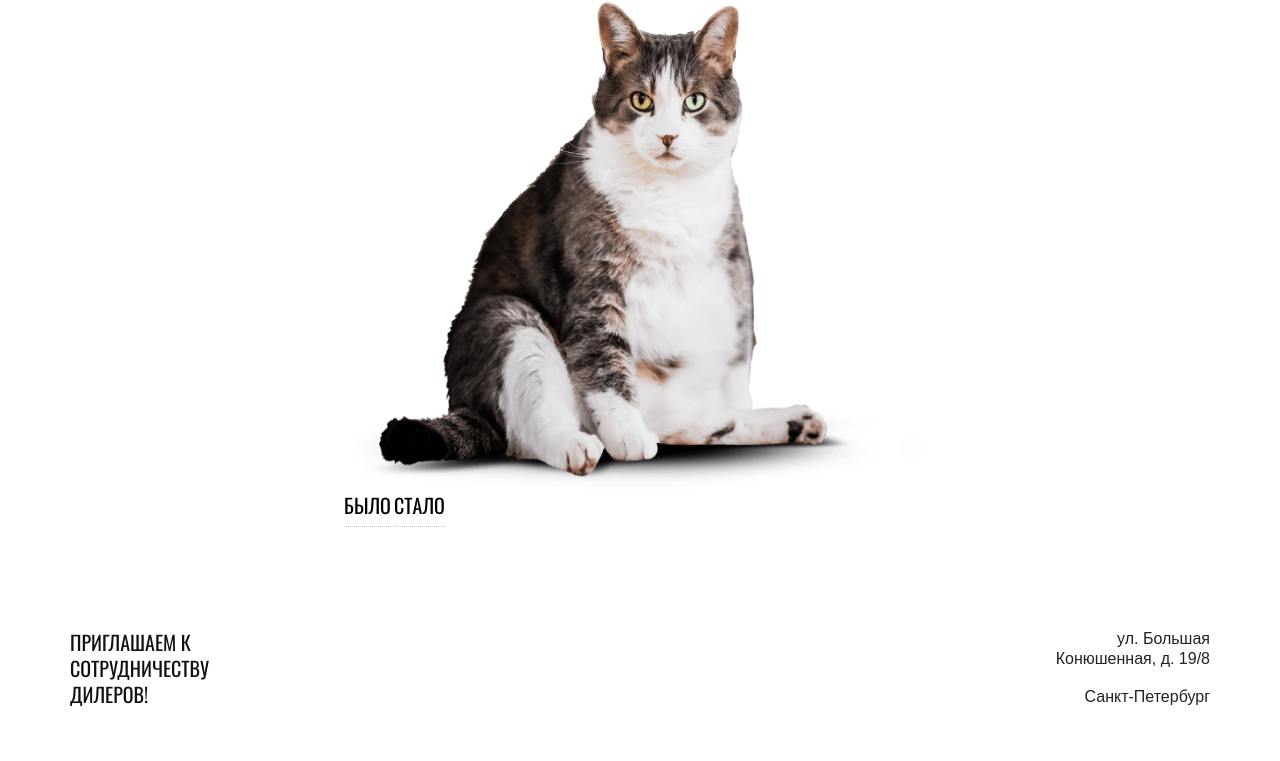
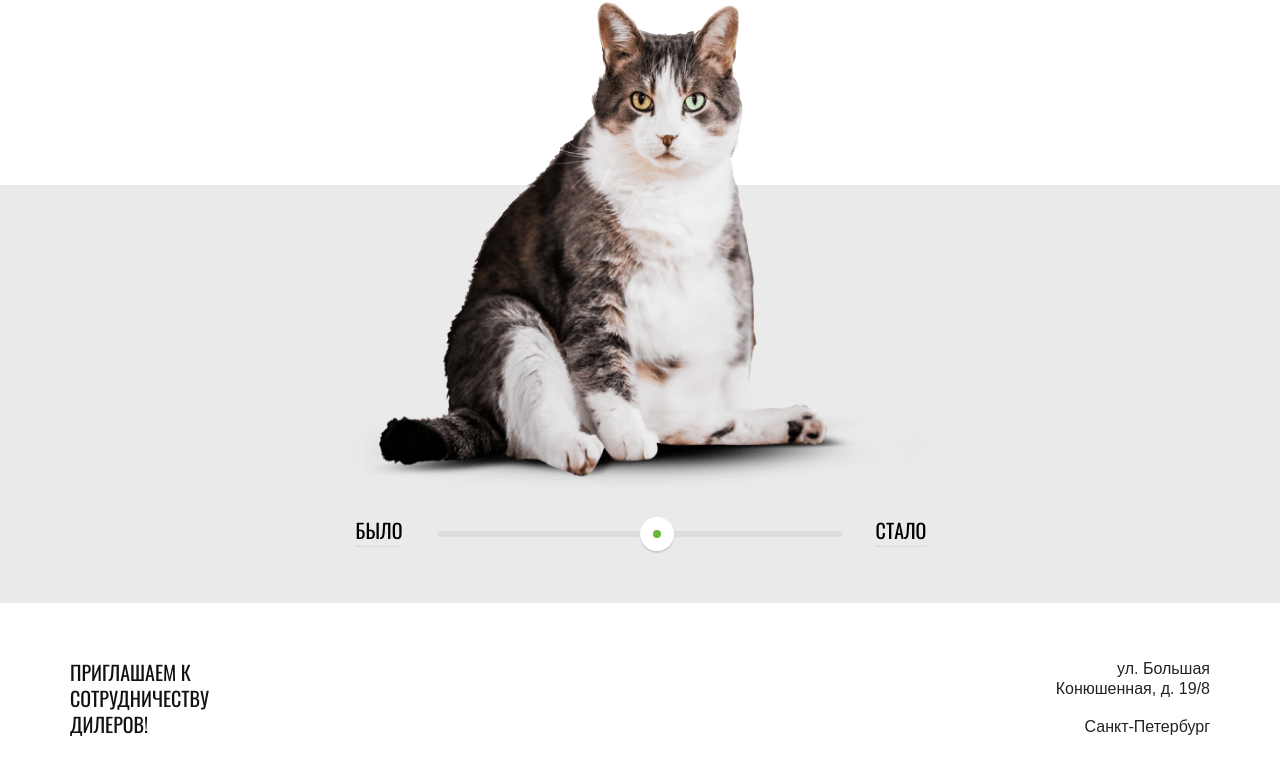
Before and after one commit to samuse-va/cat-energy, a website: page source/index.html in a window 1280 px wide. Shown: the part 2877-3638 px from the top of the page. Drawn offline with nearby package versions, Linux system fonts and the light colour scheme; files that its build step writes are made by us from their sources; grey boxes are pictures that could not be loaded.

Commit message:
example styles

```diff
--- a/source/index.html
+++ b/source/index.html
@@ -177,8 +177,11 @@
                   alt="Фото Бориса до"
                 />
                 <div class="example__filter-wrapper">
-                  <span class="example__filter">Было</span>
-                  <span class="example__filter">Стало</span>
+                  <span class="example__filter-text">Было</span>
+                  <div class="example__filter">
+                    <div class="example__filter-toggle"></div>
+                  </div>
+                  <span class="example__filter-text">Стало</span>
                 </div>
               </div>
             </div>
--- a/source/less/blocks/example.less
+++ b/source/less/blocks/example.less
@@ -7,10 +7,16 @@
     padding-top: 43px;
     padding-bottom: 56px;
     border-top: 1px solid @menu-border;
-    background-color: @basic-white;
+    background: linear-gradient(
+      @basic-white 0%,
+      @basic-white 60%,
+      @example-grey 60%
+    );
   }
   @media (min-width: @desktop-width) {
+    padding-top: 0;
     padding-bottom: 0;
+    border: none;
   }
 }
 .example__wrapper {
@@ -50,6 +56,7 @@
   @media (min-width: @desktop-width) {
     margin-top: 69px;
     flex-direction: row;
+    position: relative;
   }
 }
 .example-results__list {
@@ -167,16 +174,47 @@
   }
   @media (min-width: @desktop-width) {
     margin-top: 0;
+    position: absolute;
+    bottom: 0;
+    right: 0;
   }
 }
 .example__img-before {
-  width: 592px;
-  height: 511px;
+  width: 280px;
+  height: 232px;
+  @media (min-width: @tablet-width) {
+    width: 592px;
+    height: 511px;
+  }
 }
-.example__filter {
+.example__filter-wrapper {
+  margin-top: 15px;
+  display: grid;
+  grid-template-columns: 49px 1fr 49px;
+  column-gap: 13px;
+  align-items: center;
+  @media (min-width: @tablet-width) {
+    margin-top: 25px;
+    grid-template-columns: 70px 1fr 70px;
+    column-gap: 23px;
+  }
+  @media (min-width: @desktop-width) {
+    grid-template-columns: 49px 1fr 49px;
+  }
+}
+.example__filter-text {
   font-size: 16px;
   line-height: 20px;
   text-transform: uppercase;
+  justify-self: center;
+  cursor: pointer;
+
+  &:hover {
+    border-bottom: 1px solid @special-2-grey;
+  }
+  &:active {
+    border-bottom: none;
+  }
 
   @media (min-width: @tablet-width) {
     padding-bottom: 6px;
@@ -184,3 +222,42 @@
     border-bottom: 1px dotted @special-grey;
   }
 }
+.example__filter {
+  display: grid;
+  align-items: center;
+  height: 8px;
+  padding: 3px 6px;
+  border: 1px solid @special-grey;
+  border-radius: 8px;
+  background-color: @basic-white;
+
+  @media (min-width: @tablet-width) {
+    height: 6px;
+    padding: 0;
+    border: none;
+    background-color: @filter-grey;
+  }
+}
+.example__filter-toggle {
+  height: 6px;
+  width: 50%;
+  background-color: @basic-green;
+  border-radius: 8px;
+  @media (min-width: @tablet-width) {
+    position: absolute;
+    left: 50%;
+    height: 8px;
+    width: 8px;
+    background-color: @basic-green;
+    border: 13px solid @basic-white;
+    border-radius: 50%;
+    box-shadow: 0 2px 1px @special-grey;
+
+    &:hover {
+      box-shadow: 0 2px 4px @special-grey;
+    }
+    &:active {
+      box-shadow: 0 2px 4px @special-grey, 0 0 0 1px @basic-green;
+    }
+  }
+}
--- a/source/less/global/variables.less
+++ b/source/less/global/variables.less
@@ -13,6 +13,7 @@
 @light-grey: #e7e7e7;
 @menu-border: #e6e6e6;
 @program-border: #d9d9d9;
+@filter-grey: #dcdcdc;
 
 // Viewports
 @tablet-width: 768px;
```
